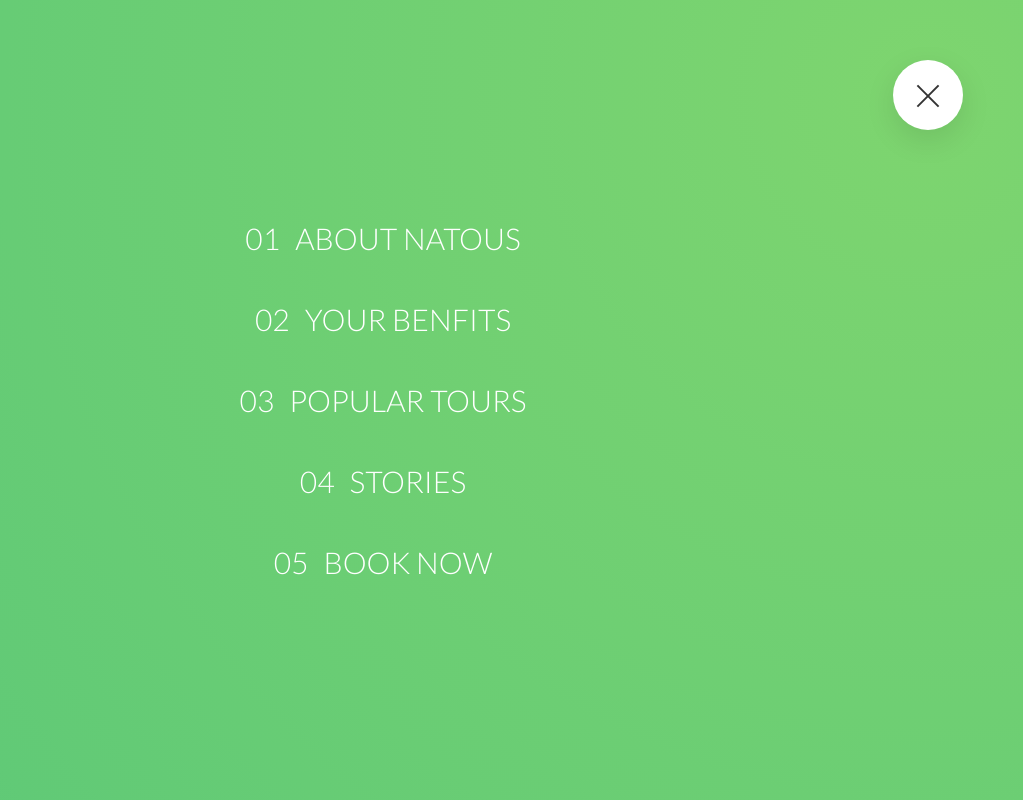
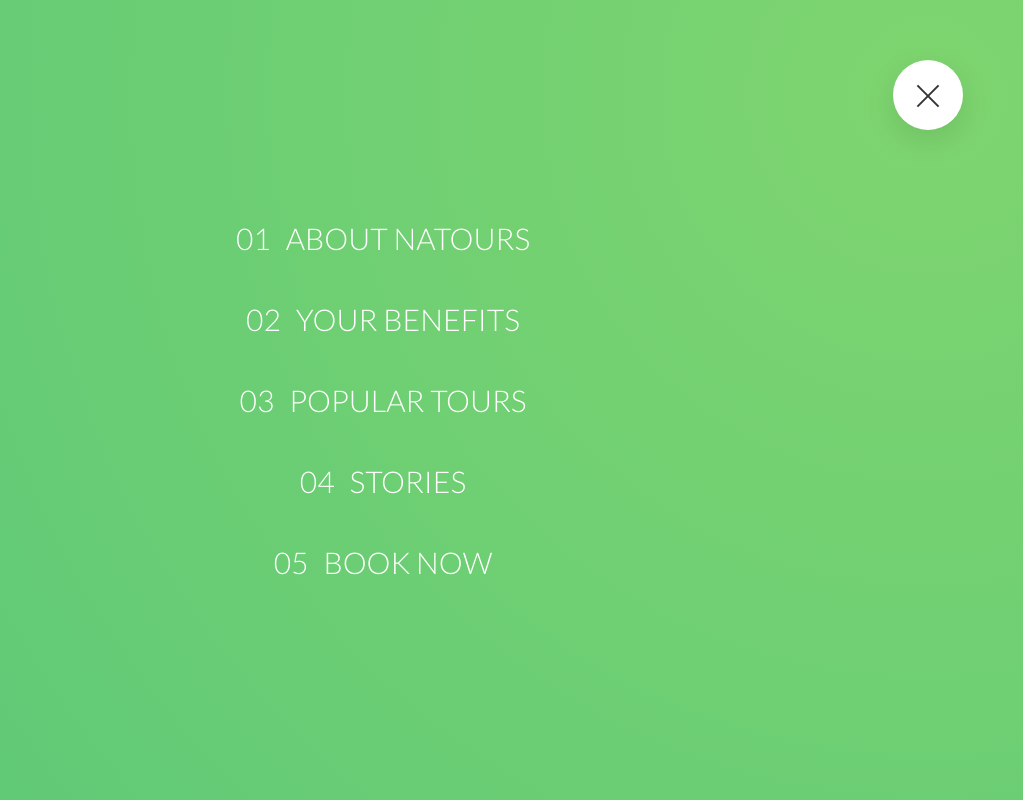
Before and after one commit to kutaysahindev/NatureTours, a website: page index.html in a window 1280 px wide. Both pictures are taken after a click on the label 1185 px from the left and 95 px from the top of the page. Shown: the top 800 px of the page, without its empty margins (257-1280 px from the left). Drawn offline with nearby package versions, Linux system fonts and the light colour scheme; files that its build step writes are made by us from their sources.

Commit message:
Minor bugfix

```diff
--- a/index.html
+++ b/index.html
@@ -30,10 +30,14 @@
       <nav class="navigation__nav">
         <ul class="navigation__list">
           <li class="navigation__item">
-            <a href="#" class="navigation__link"><span>01</span>About Natous</a>
+            <a href="#" class="navigation__link"
+              ><span>01</span>About Natours</a
+            >
           </li>
           <li class="navigation__item">
-            <a href="#" class="navigation__link"><span>02</span>Your benfits</a>
+            <a href="#" class="navigation__link"
+              ><span>02</span>Your benefits</a
+            >
           </li>
           <li class="navigation__item">
             <a href="#" class="navigation__link"
```
Also changed, not shown: 2 other files.
